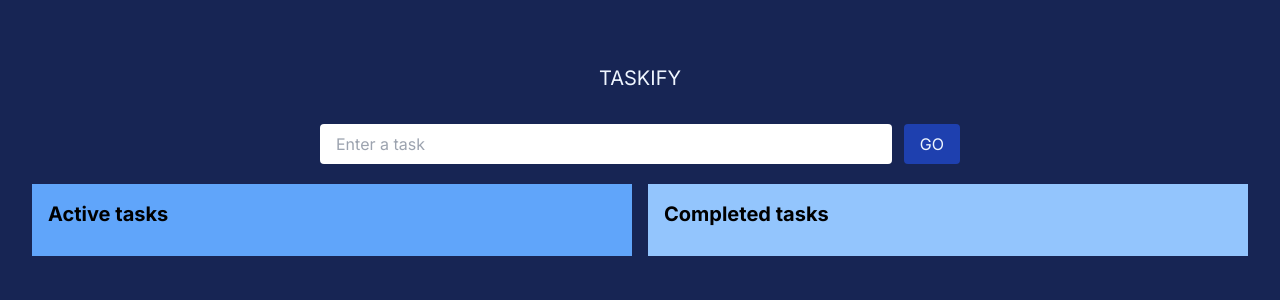
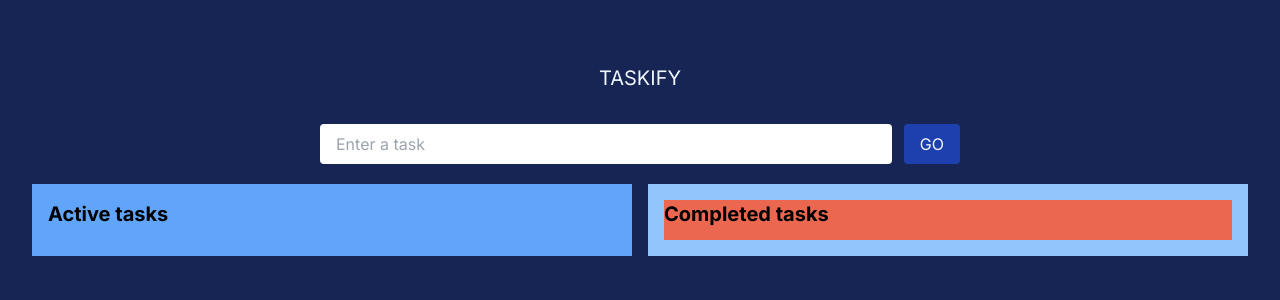
Before and after one commit to ezycodes/react-ts, a React (Vite) app: page / in a window 1280 px wide. Shown: the top 300 px of the page. Built offline with nearby package versions, Linux system fonts and the light colour scheme.

Commit message:
dont know

```diff
--- a/src/App.tsx
+++ b/src/App.tsx
@@ -1,16 +1,16 @@
-import InputField from '@/components/InputField'
 import { useState } from 'react';
 import { TodoProps } from './types/types';
+import InputField from '@/components/InputField'
 import TodoList from './components/TodoList';
+import { DragDropContext, DropResult } from 'react-beautiful-dnd';
 
-import { DragDropContext, DropResult } from 'react-beautiful-dnd';
 
 
 const App: React.FC = () => {
 
   const [todo, setTodo] = useState<string>('')
   const [todos, setTodos] = useState<Array<TodoProps>>([])
-  const [completedTodos, setCompletedTodos] = useState<Array<TodoProps>>([])
+  const [CompletedTodos, setCompletedTodos] = useState<Array<TodoProps>>([])
 
   const handleAdd = (e: React.FormEvent) => {
     e.preventDefault();
@@ -22,10 +22,47 @@ const App: React.FC = () => {
 
   }
 
-  console.log(todos)
+  const onDragEnd = (result: DropResult) => {
+    const { destination, source } = result;
+
+    console.log(result);
+
+    if (!destination) {
+      return;
+    }
+
+    if (
+      destination.droppableId === source.droppableId &&
+      destination.index === source.index
+    ) {
+      return;
+    }
+
+    let add;
+    const active = todos;
+    const complete = CompletedTodos;
+    // Source Logic
+    if (source.droppableId === "TodosList") {
+      add = active[source.index];
+      active.splice(source.index, 1);
+    } else {
+      add = complete[source.index];
+      complete.splice(source.index, 1);
+    }
+
+    // Destination Logic
+    if (destination.droppableId === "TodosList") {
+      active.splice(destination.index, 0, add);
+    } else {
+      complete.splice(destination.index, 0, add);
+    }
+
+    setCompletedTodos(complete);
+    setTodos(active);
+  };
 
   return (
-    <DragDropContext>
+    <DragDropContext onDragEnd={onDragEnd}>
       <div className='App'>
         <span className='heading'>Taskify</span>
 
@@ -33,8 +70,10 @@ const App: React.FC = () => {
           handleAdd={handleAdd} />
 
         <div className='my-5 space-y-4 w-full'>
-          <TodoList todos={todos} setTodos={setTodos}
-            completedTodos={completedTodos}
+          <TodoList
+            todos={todos}
+            setTodos={setTodos}
+            CompletedTodos={CompletedTodos}
             setCompletedTodos={setCompletedTodos} />
         </div>
       </div>
--- a/src/assets/css/index.css
+++ b/src/assets/css/index.css
@@ -65,3 +65,20 @@ form {
 .todos__single--text {
   @apply text-blue-50
 }
+
+
+.dragactive {
+  background-color: rgb(0, 221, 236);
+}
+
+.dragcomplete {
+  background-color: rgb(255, 38, 0);
+}
+
+.remove {
+  background-color: rgb(235, 103, 80);
+}
+
+.drag {
+  box-shadow: 0 0 20px black;
+}
--- a/src/components/SingleTodo.tsx
+++ b/src/components/SingleTodo.tsx
@@ -10,7 +10,8 @@ interface SingleTodoProps {
   setTodos: React.Dispatch<React.SetStateAction<TodoProps[]>>
 }
 
-const SingleTodo = ({ index, todo, todos, setTodos }: SingleTodoProps) => {
+const SingleTodo = (
+  { index, todo, todos, setTodos }: SingleTodoProps) => {
   const [edit, setEdit] = useState<boolean>(false);
   const [editTodo, setEditTodo] = useState<string>(todo.todo);
 
@@ -20,7 +21,6 @@ const SingleTodo = ({ index, todo, todos, setTodos }: SingleTodoProps) => {
   }
 
   const handleEdit = (id: number) => {
-    // e.preventDefault();
     setTodos(
       todos.map((todo) => (todo.id === id ? { ...todo, todo: editTodo } : todo))
     )
@@ -46,8 +46,9 @@ const SingleTodo = ({ index, todo, todos, setTodos }: SingleTodoProps) => {
 
   return (
     <Draggable draggableId={todo.id.toString()} index={index}>
-      {(provided) => (
-        <form className="todos__single"
+      {(provided, snapshot) => (
+        <form
+          className={`todos__single ${snapshot.isDragging ? "drag" : ""}`}
           {...provided.draggableProps}
           {...provided.dragHandleProps}
           ref={provided.innerRef}
--- a/src/components/TodoList.tsx
+++ b/src/components/TodoList.tsx
@@ -6,24 +6,24 @@ import { Droppable } from 'react-beautiful-dnd';
 interface TodosProps {
   todos: TodoProps[];
   setTodos: React.Dispatch<React.SetStateAction<TodoProps[]>>;
-  completedTodos: TodoProps[];
+  CompletedTodos: TodoProps[];
   setCompletedTodos: React.Dispatch<React.SetStateAction<TodoProps[]>>;
 }
 
 
 const TodoList: React.FC<TodosProps> = (
-  { todos, setTodos, completedTodos, setCompletedTodos }) => {
+  { todos, setTodos, CompletedTodos, setCompletedTodos }) => {
   return (
 
     <div className='w-full grid grid-cols-2 gap-4'>
+      <Droppable droppableId="TodosList">
+        {(provided, snapshot) => (
           <div className='col-span-2 md:col-span-1 bg-blue-400 p-4'>
-        <Droppable droppableId='TodosList'>
-          {(provided) => (
-            <div className='todos'
+            <div className={`todos ${snapshot.isDraggingOver ? "dragactive" : ""}`}
               ref={provided.innerRef}
               {...provided.droppableProps}>
               <h1 className='text-xl font-bold mb-3'>Active tasks</h1>
-              {todos.map((todo, index) => (
+              {todos?.map((todo, index) => (
                 <SingleTodo key={todo.id}
                   index={index}
                   todo={todo}
@@ -32,32 +32,34 @@ const TodoList: React.FC<TodosProps> = (
               ))}
               {provided.placeholder}
             </div>
+          </div>
         )}
       </Droppable>
-      </div>
 
+      <Droppable droppableId='CompletedTodos'>
+        {(provided, snapshot) => (
           <div className='col-span-2 md:col-span-1 bg-blue-300 p-4'>
-        <Droppable droppableId='TodosRemove'>
-          {(provided) => (
-            <div className='todos'
+            <div className={`todos  ${snapshot.isDraggingOver ? "dragcomplete" : "remove"
+              }`}
               ref={provided.innerRef}
-              {...provided.droppableProps}>
+              {...provided.droppableProps}
+            // {...provided.droppableProps}
+            >
               <h1 className='text-xl font-bold mb-3'>Completed tasks</h1>
-              {completedTodos.map((todo, index) => (
+              {CompletedTodos?.map((todo, index) => (
                 <SingleTodo
                   index={index}
                   key={todo.id}
                   todo={todo}
-                  todos={completedTodos}
+                  todos={CompletedTodos}
                   setTodos={setCompletedTodos} />
               ))}
               {provided.placeholder}
             </div>
+          </div>
         )}
 
       </Droppable>
-      </div>
-
     </div >
 
   )
```
Also changed, not shown: package.json (+4 -3 lines), 1 other file (tests, documents, lock files or other folders). Lines whose indentation alone changed are shown as unchanged.
